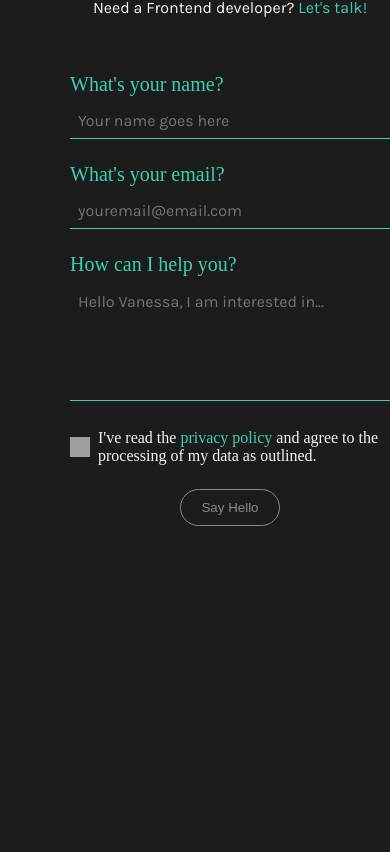
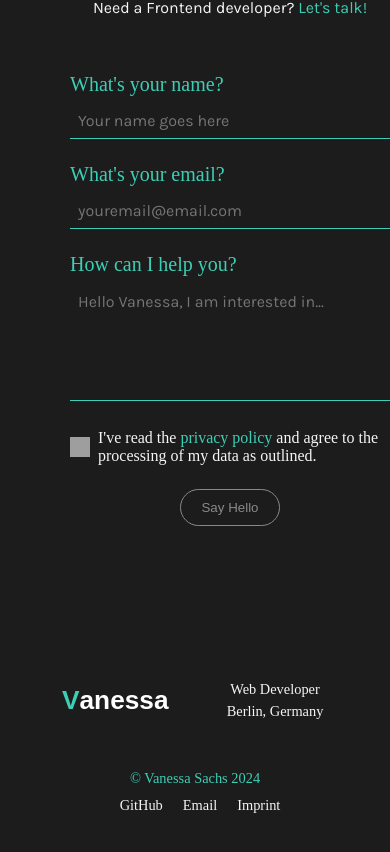
Before and after one commit to Vanski3/portfolio_v2, an Angular app: page / in a window 390 px wide. Shown: the part 4611-5463 px from the top of the page. Before the commit the page ends 5207 px from the top, so only its background shows below. Built offline with nearby package versions, Linux system fonts and the light colour scheme; grey boxes are pictures that could not be loaded; a web font is replaced by a local one.

Commit message:
add footer

```diff
--- a/src/app/app.component.html
+++ b/src/app/app.component.html
@@ -4,4 +4,5 @@
 <app-portfolio></app-portfolio>
 <app-references></app-references>
 <app-contact></app-contact>
+<app-footer></app-footer>
 <router-outlet />
--- a/src/app/app.component.ts
+++ b/src/app/app.component.ts
@@ -6,11 +6,12 @@ import { SkillsComponent } from './main-page/main-components/skills/skills.compo
 import { PortfolioComponent } from './main-page/main-components/portfolio/portfolio.component';
 import { ReferencesComponent } from './main-page/main-components/references/references.component';
 import { ContactComponent } from './main-page/main-components/contact/contact.component';
+import { FooterComponent } from './main-page/footer/footer.component';
 
 @Component({
   selector: 'app-root',
   standalone: true,
-  imports: [RouterOutlet, LandingPageComponent, AboutMeComponent, SkillsComponent, PortfolioComponent, ReferencesComponent, ContactComponent],
+  imports: [RouterOutlet, LandingPageComponent, AboutMeComponent, SkillsComponent, PortfolioComponent, ReferencesComponent, ContactComponent, FooterComponent],
   templateUrl: './app.component.html',
   styleUrl: './app.component.scss'
 })
--- a/src/app/main-page/footer/footer.component.html
+++ b/src/app/main-page/footer/footer.component.html
@@ -1 +1,22 @@
-<p>footer works!</p>
+<section>
+    <footer>
+      <div class="left">
+        <img src="./../../../assets/img/header/vanessa_text_filled.svg" alt="Logo" />
+        <div class="txt-container">
+          <p>Web Developer</p>
+          <p>Berlin, Germany</p>
+        </div>
+      </div>
+
+      <div class="middle">
+        <p class="copyright">© Vanessa Sachs 2024</p>
+      </div>
+
+      <div class="right">
+        <div class="empty"></div>
+        <a target="_blank" href="https://github.com/Vanski3">GitHub</a>
+        <a href="#contact">Email</a>
+        <a href="#imprint">Imprint</a>
+      </div>
+    </footer>
+</section>
--- a/src/app/main-page/footer/footer.component.scss
+++ b/src/app/main-page/footer/footer.component.scss
@@ -0,0 +1,92 @@
+$accent-clr: #3dcfb6;
+$ft-clr: #f5f5f5;
+
+footer {
+    display: flex;
+    padding: 80px 40px 40px;
+    justify-content: space-between;
+    max-width: 1440px;
+    margin: 0 auto;
+
+    .left, .right, .middle {
+        display: flex;
+        flex-direction: column;
+    }
+
+    .txt-container p, .right a, .middle .copyright {
+        margin: 5px;
+        white-space: nowrap;
+    }
+
+    .middle{
+        color: $accent-clr;
+    }
+
+    .right a {
+        text-decoration: none;
+        margin-bottom: 10px;
+        padding-bottom: 2px;
+        position: relative;
+        transition: color 0.3s ease;
+        color: $ft-clr;
+
+        &::after {
+            content: "";
+            position: absolute;
+            bottom: 7px;
+            left: -18%;
+            width: 6px;
+            height: 6px;
+            background-color: $accent-clr;
+            border-radius: 50%;
+            opacity: 0;
+            transition: opacity 0.3s ease;
+        }
+
+        &:hover {
+            color: $accent-clr;
+            &::after { opacity: 1; }
+        }
+    }
+
+    @media (max-width: 700px) {
+        flex-direction: column;
+        align-items: center;
+        text-align: center;
+
+        .left, .right {
+            align-items: center;
+            justify-content: center;
+            flex-direction: row;
+            margin-bottom: 20px;
+            gap: 10px;
+        }
+
+        .middle {
+            margin-top: 20px;
+            align-items: center;
+        }
+    }
+
+    @media (max-width: 480px) {
+        .left img {
+            width: 150px;
+        }
+
+        .txt-container p, .right a, .middle .copyright {
+            font-size: 0.9rem;
+        }
+    }
+
+    @media (max-width: 320px) {
+        padding: 30px 10px;
+
+        .left img {
+            width: 120px;
+        }
+
+        .txt-container p, .right a, .middle .copyright {
+            font-size: 0.8rem;
+        }
+    }
+}
```
